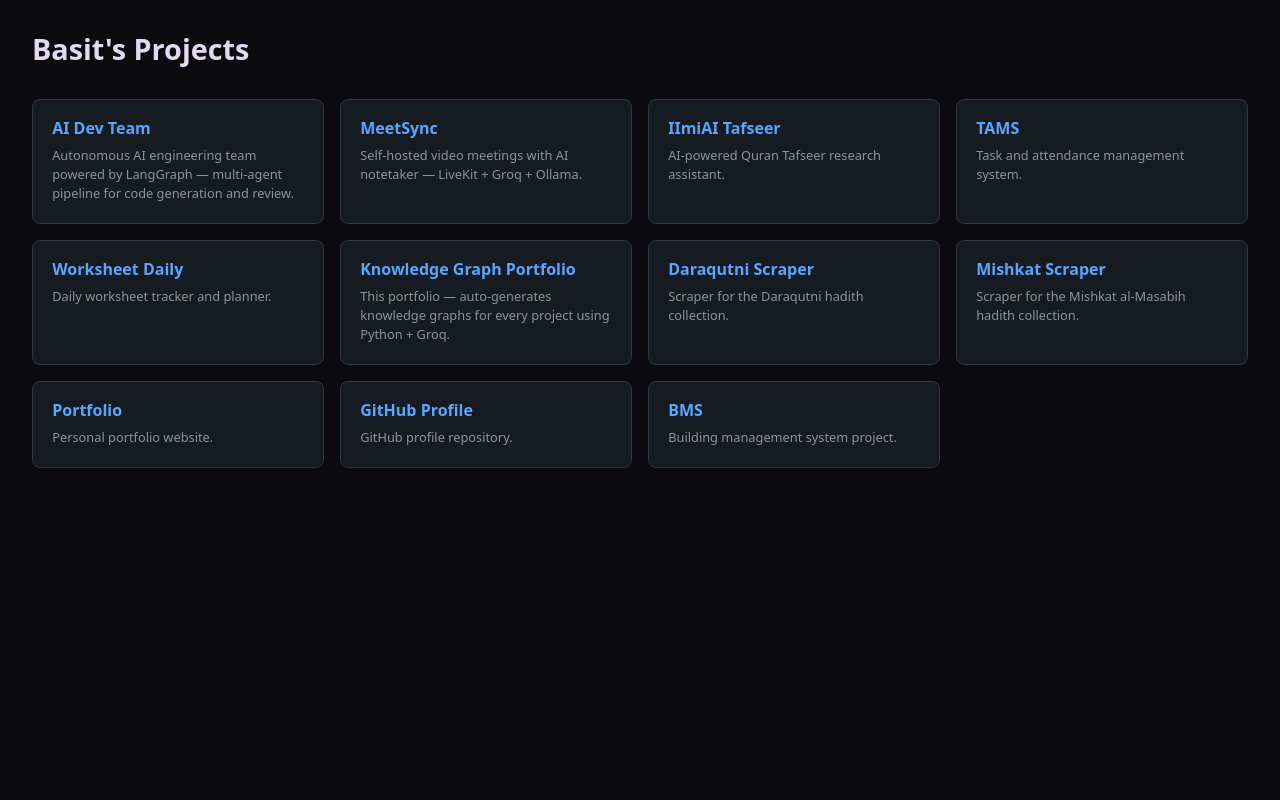
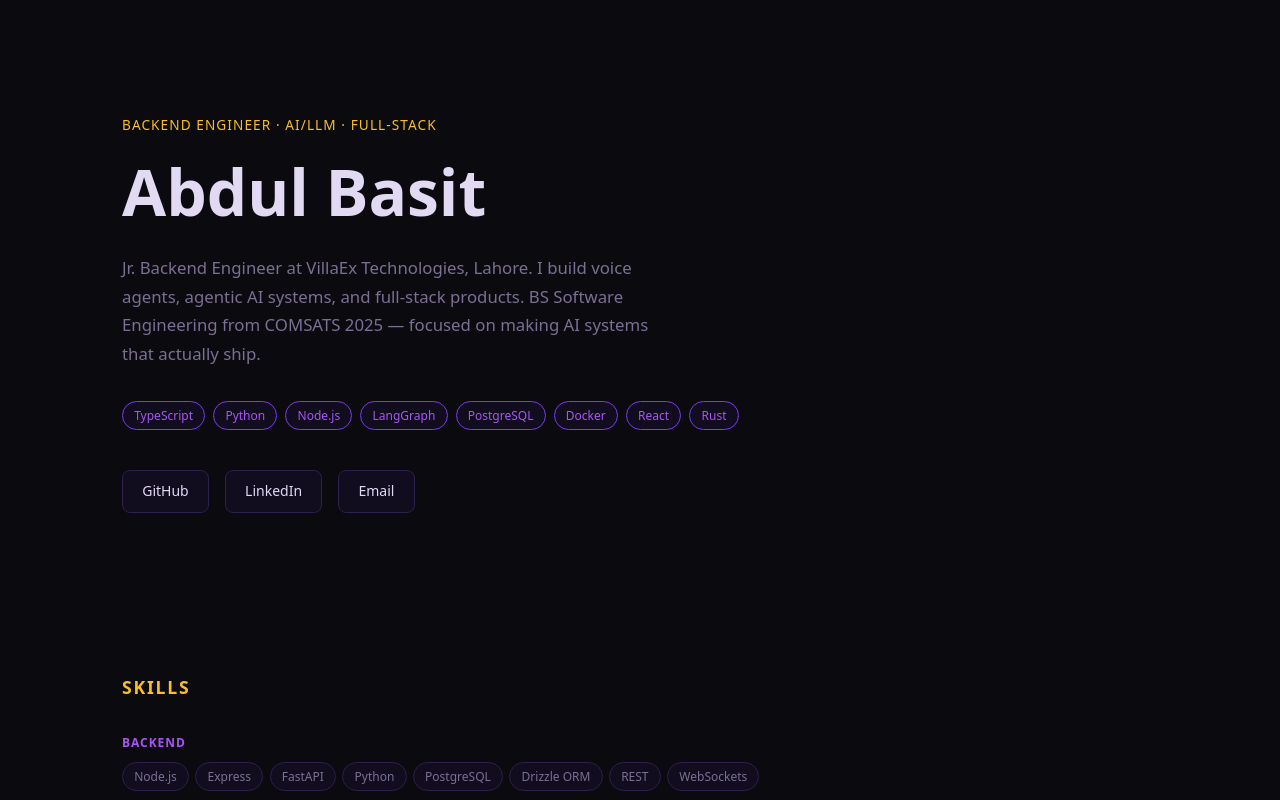
Before and after one commit to sheikhBasit/basit-knowledge-graph, a React (Vite) app: page / in a window 1280 px wide. Shown: the top 800 px of the page. Built offline with nearby package versions, Linux system fonts and the light colour scheme.

Commit message:
feat: rewire App.tsx as single-scroll portfolio page

```diff
--- a/src/App.tsx
+++ b/src/App.tsx
@@ -1,17 +1,15 @@
-import { useState } from "react";
-import ProjectGrid from "./components/ProjectGrid";
-import GraphView from "./components/GraphView";
+import Hero from "./components/Hero";
+import Skills from "./components/Skills";
+import ProjectsSection from "./components/ProjectsSection";
+import Contact from "./components/Contact";
 
 export default function App() {
-  const [activeSlug, setActiveSlug] = useState<string | null>(null);
-
   return (
     <div className="app">
-      {activeSlug ? (
-        <GraphView slug={activeSlug} onBack={() => setActiveSlug(null)} />
-      ) : (
-        <ProjectGrid onSelect={setActiveSlug} />
-      )}
+      <Hero />
+      <Skills />
+      <ProjectsSection />
+      <Contact />
     </div>
   );
 }
--- a/src/components/ProjectGrid.tsx
+++ /dev/null
@@ -1,76 +0,0 @@
-import { useEffect, useState } from "react";
-
-interface ProjectMeta {
-  slug: string;
-  project: string;
-  description: string;
-}
-
-interface Props {
-  onSelect: (slug: string) => void;
-}
-
-export default function ProjectGrid({ onSelect }: Props) {
-  const [projects, setProjects] = useState<ProjectMeta[]>([]);
-
-  useEffect(() => {
-    fetch("/data/index.json")
-      .then((r) => r.json())
-      .then(setProjects);
-  }, []);
-
-  return (
-    <div style={{ padding: "2rem" }}>
-      <h1 style={{ marginBottom: "2rem", fontSize: "1.8rem" }}>
-        Basit's Projects
-      </h1>
-      <div
-        style={{
-          display: "grid",
-          gridTemplateColumns: "repeat(auto-fill, minmax(260px, 1fr))",
-          gap: "1rem",
-        }}
-      >
-        {projects.map((p) => (
-          <div
-            key={p.slug}
-            onClick={() => onSelect(p.slug)}
-            style={{
-              background: "#161b22",
-              border: "1px solid #30363d",
-              borderRadius: "8px",
-              padding: "1.2rem",
-              cursor: "pointer",
-              transition: "border-color 0.2s",
-            }}
-            onMouseEnter={(e) =>
-              (e.currentTarget.style.borderColor = "#58a6ff")
-            }
-            onMouseLeave={(e) =>
-              (e.currentTarget.style.borderColor = "#30363d")
-            }
-          >
-            <h2
-              style={{
-                fontSize: "1rem",
-                marginBottom: "0.5rem",
-                color: "#58a6ff",
-              }}
-            >
-              {p.project}
-            </h2>
-            <p
-              style={{
-                fontSize: "0.8rem",
-                color: "#8b949e",
-                lineHeight: "1.5",
-              }}
-            >
-              {p.description}
-            </p>
-          </div>
-        ))}
-      </div>
-    </div>
-  );
-}
```
